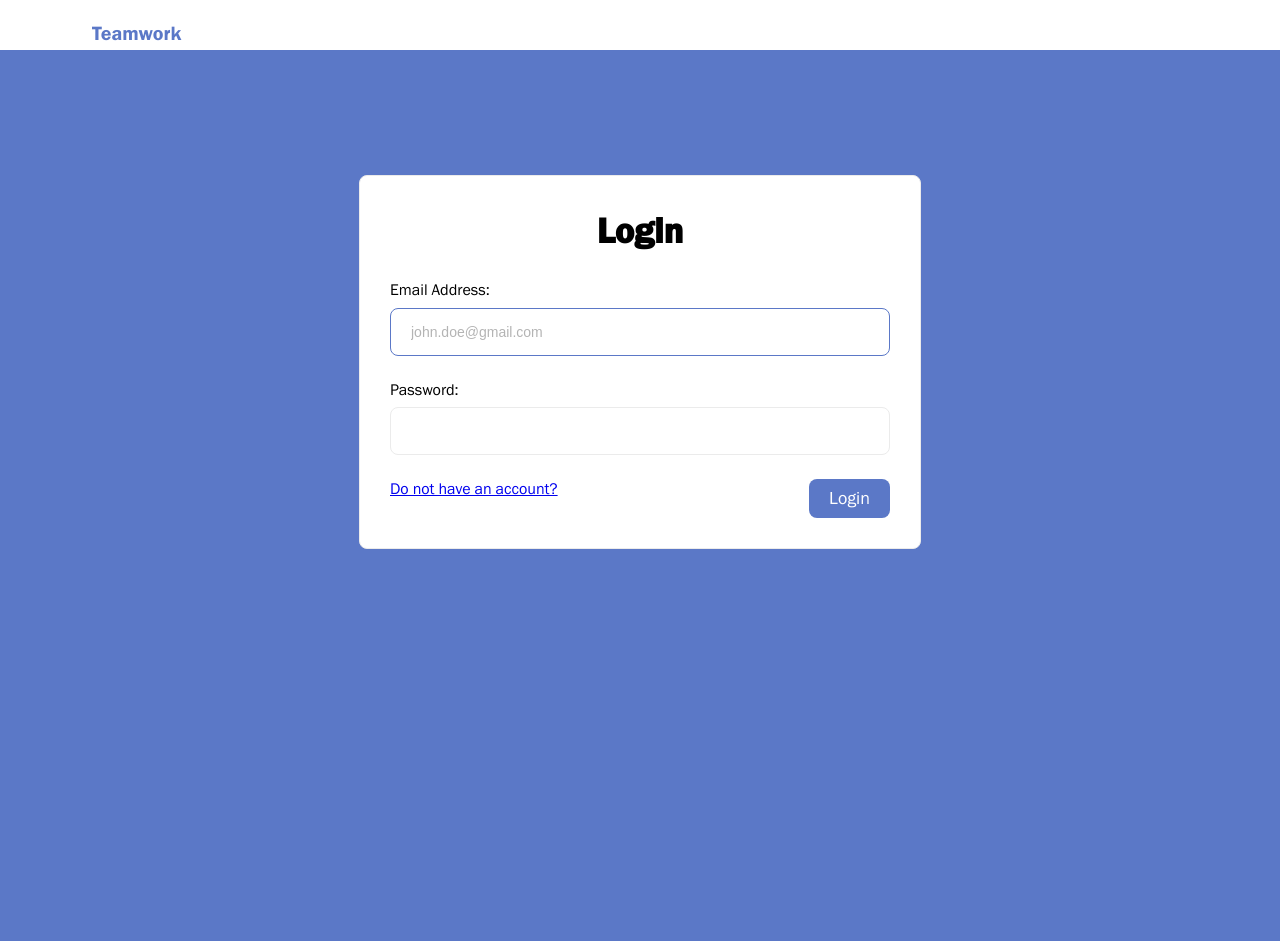
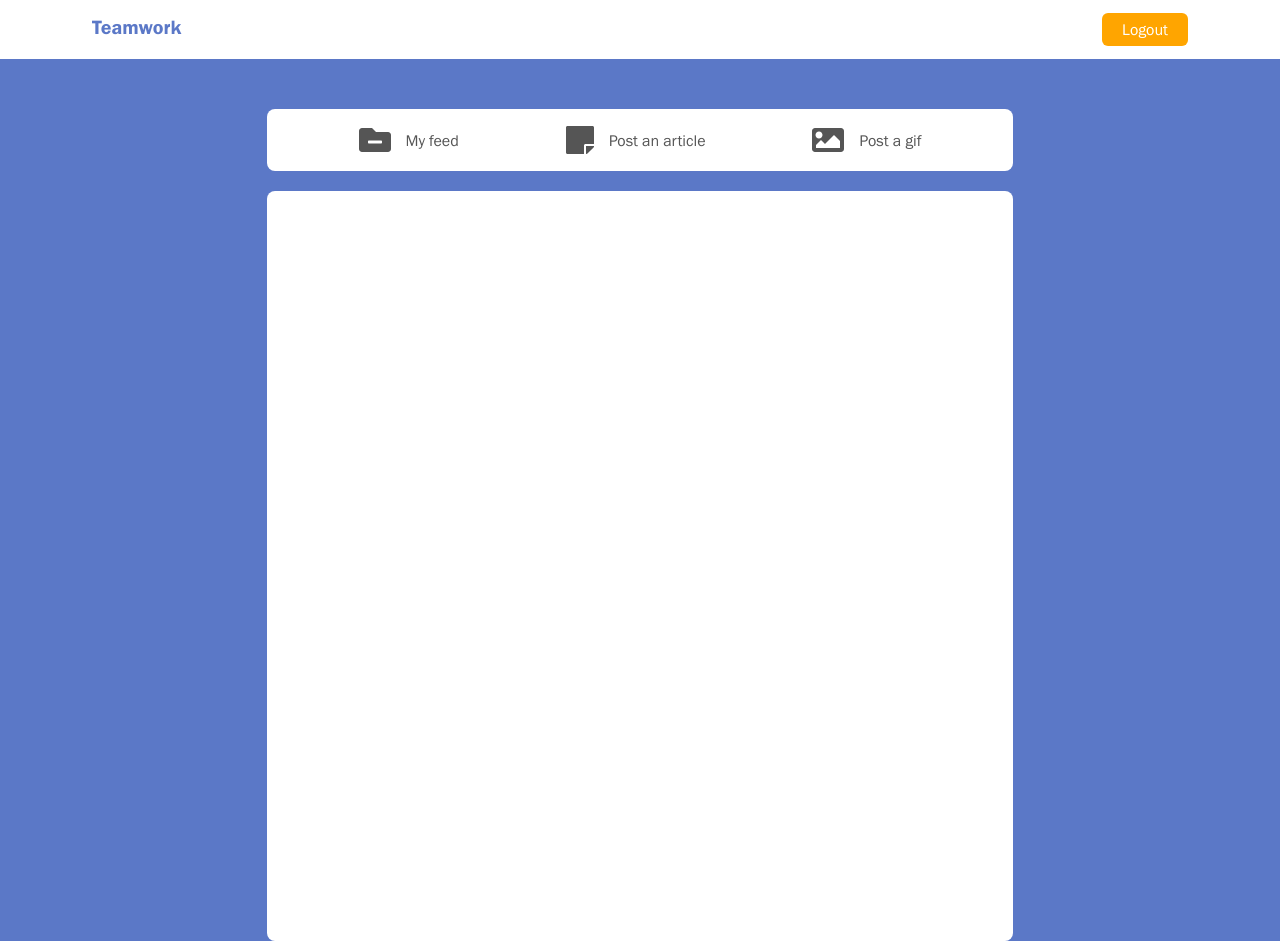
Before and after one commit to oreoluwa-bs/DevC_Capstone_Project_Frontend, a React (Create React App) app: page / in a window 1280 px wide. Before the commit this address led to /login. Before the commit the page ends 800 px from the top, so only its background shows below. Built offline with nearby package versions, Linux system fonts and the light colour scheme.

Commit message:
Added dashboard page

```diff
--- a/package.json
+++ b/package.json
@@ -3,7 +3,6 @@
   "version": "0.1.0",
   "private": true,
   "homepage": "https://oreoluwa-bs.github.io/DevC_Capstone_Project_Frontend/",
-  "proxy": "http://localhost:5000",
   "dependencies": {
     "@fortawesome/fontawesome-svg-core": "^1.2.25",
     "@fortawesome/free-solid-svg-icons": "^5.11.2",
--- a/src/components/Navbarlinks.js
+++ b/src/components/Navbarlinks.js
@@ -12,5 +12,11 @@ export const SignedInLinks = () => {
 }
 
 export const SignedOutLinks = () => {
-    return null;
+    return (
+        <ul className='nav-links float-md-right'>
+            {/* <li className='nav-item'><Link to='' className='nav-link'>About</Link></li> */}
+            {/* <li className='nav-item'><Link to='' className='nav-link'>Feed</Link></li> */}
+            <li className='nav-item nav-btn'><Link to='' className='btn-sm'>Logout</Link></li>
+        </ul>
+    );
 }
--- a/src/index.css
+++ b/src/index.css
@@ -52,39 +52,3 @@ a,abbr,acronym,address,applet,article,aside,audio,b,big,blockquote,body,canvas,c
     float: left;
   }
 }
-
-
-
-.nav {
-  background-color: white;
-  border: 1px solid var(--lightest-gray);
-  /* padding: 15px 0px; */
-  border-radius: 8px;
-}
-
-.nav .nav-item{
-  padding: 15px;
-  border-bottom: 1px solid var(--lightest-gray);
-  /* color: var(--blue); */
-}
-.nav .nav-item:first-of-type{
-  padding-top: 30px;
-  border-top-left-radius: 8px;
-  border-top-right-radius: 8px;
-}
-
-.nav .nav-item:last-of-type{
-  padding-bottom: 30px;
-  border-bottom: 0;
-  border-bottom-left-radius: 8px;
-  border-bottom-right-radius: 8px;
-}
-.nav .nav-item:hover, .nav .nav-item:active{
- /* background: var(--blue); */
- /* color: white; */
-}
-
-.nav .nav-item .nav-link{
-  /* color: inherit; */
-  text-decoration: none;
-}
--- a/src/styles/dashboard.css
+++ b/src/styles/dashboard.css
@@ -1,6 +1,46 @@
+.dashboard-tabbar {
+    border-radius: 8px;
+    background-color: white;
+    min-height: 50px;
+    margin-bottom: 20px;
+    /* padding: 20px; */
+    /* position:  ; */
+}
 .dashboard-display {
     border-radius: 8px;
     background-color: white;
     width: 100%;
-    min-height: 850px;
+    min-height: 750px;
+    overflow-y: scroll;
 }
+
+.dashboard-tabbar .nav .nav-links {
+  display: flex;
+  justify-content: space-evenly;
+}
+.dashboard-tabbar  .nav .nav-item{
+  padding: 15px;
+}
+.dashboard-tabbar .nav .nav-item:hover, .nav .nav-item:active{
+ /* background: var(--blue); */
+ /* color: white; */
+}
+
+.dashboard-tabbar  .nav .nav-item .nav-link{
+  color: var(--gray);
+  text-decoration: none;
+  display: flex;
+  align-items: center;
+}
+
+.dashboard-tabbar  .nav .nav-item .nav-link:active{
+    color: var(--blue);
+}
+
+.dashboard-tabbar  .nav .nav-item .nav-link:hover{
+    color: var(--blue);
+}
+
+.dashboard-tabbar  .nav .nav-item .nav-link span{
+    margin-left: 15px;
+}
--- a/src/styles/navbar.css
+++ b/src/styles/navbar.css
@@ -29,7 +29,7 @@
 }
 
 .navbar .nav-links .nav-item.nav-brand {
-    padding: 15px 20px 0;
+    padding: 15px 20px;
 }
 .navbar .nav-brand a{
     font-family: FranklinGothicDemi;
--- a/src/views/Dashboard.js
+++ b/src/views/Dashboard.js
@@ -2,42 +2,50 @@ import React from 'react';
 import { Link, Redirect } from 'react-router-dom';
 import { connect } from 'react-redux';
 import '../styles/dashboard.css';
+import { FontAwesomeIcon } from '@fortawesome/react-fontawesome'
+import { faStickyNote, faImage, faFolderMinus } from '@fortawesome/free-solid-svg-icons'
 
 const Dashboard = (props) => {
-    const { auth } = props
+    // const { auth } = props
 
-    if (!auth.userId) { return <Redirect to='/login' /> }
+    // if (!auth.userId) { return <Redirect to='/login' /> }
 
     return (
         <div className='container'>
-            <div className='ro'>
-                <div style={{ display: 'flex', marginTop: '50px' }}>
+            <div style={{ display: '', marginTop: '50px' }}>
+                <div className='row'>
                     <div className='col-xs-12 col-sm-3 col-md-2 col-lg-2'>
-                        <div>
+                    </div>
+                    <div className='col-xs-12 col-sm-6 col-md-8 col-lg-8'>
+                        <div className='dashboard-tabbar'>
                             <div className='nav'>
                                 <ul className='nav-links'>
                                     <li className='nav-item'>
-                                        <Link to="" className='nav-link'>My feed</Link>
+                                        <Link to='/' className='nav-link' active='true'>
+                                            <FontAwesomeIcon icon={faFolderMinus} size='2x' />
+                                            <span>My feed</span>
+                                        </Link>
                                     </li>
                                     <li className='nav-item'>
-                                        <Link to="" className='nav-link'>Post an article</Link>
+                                        <Link to='' className='nav-link'>
+                                            <FontAwesomeIcon icon={faStickyNote} size='2x' />
+                                            <span>Post an article</span>
+                                        </Link>
                                     </li>
                                     <li className='nav-item'>
-                                        <Link to="" className='nav-link'>Post a gif</Link>
+                                        <Link to='' className='nav-link'>
+                                            <FontAwesomeIcon icon={faImage} size='2x' />
+                                            <span>Post a gif</span>
+                                        </Link>
                                     </li>
                                 </ul>
                             </div>
                         </div>
-                    </div>
-                    <div className='col-xs-12 col-sm-6 col-md-8 col-lg-8'>
                         <div className='dashboard-display'>
 
                         </div>
                     </div>
-                    <div className='col-sm-3 col-md-2 col-lg-2'>
-                        <div className='box'>
-
-                        </div>
+                    <div className='col-xs-12 col-sm-3 col-md-2 col-lg-2'>
                     </div>
                 </div>
             </div>
```
